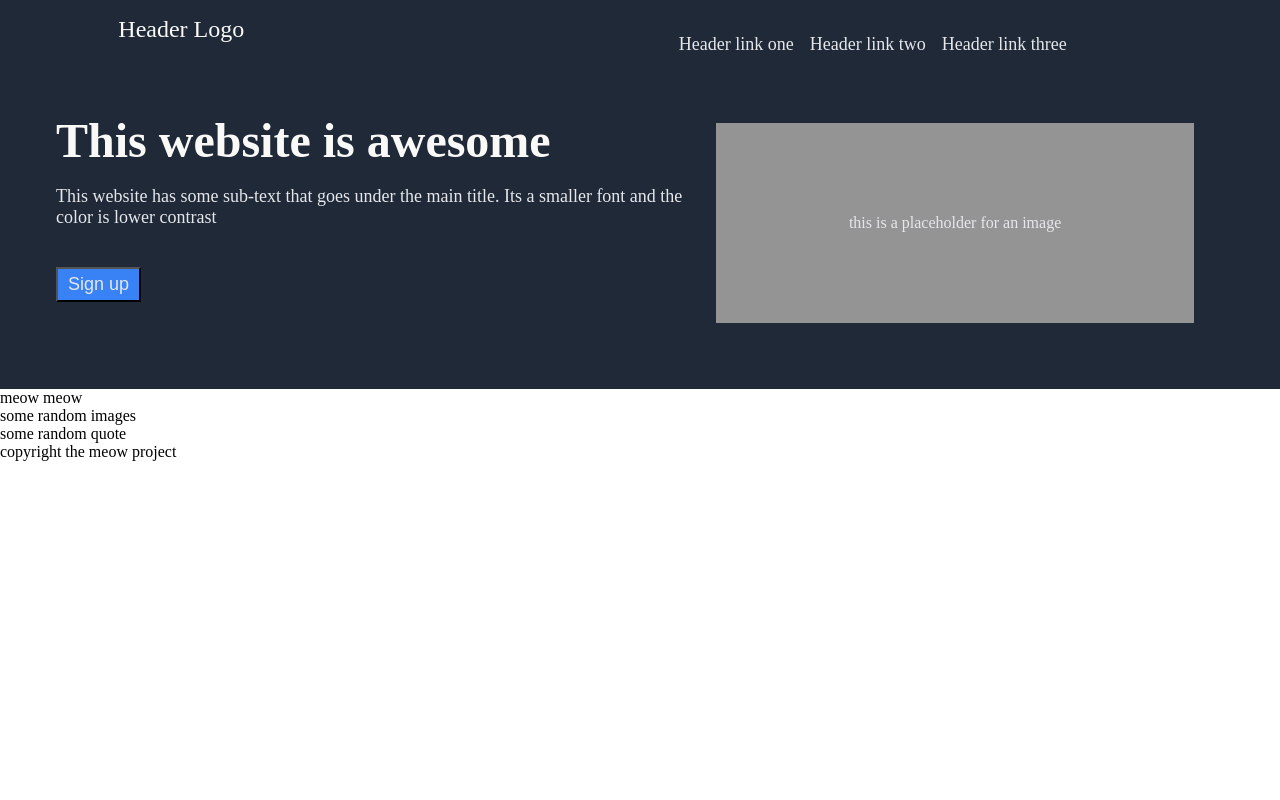
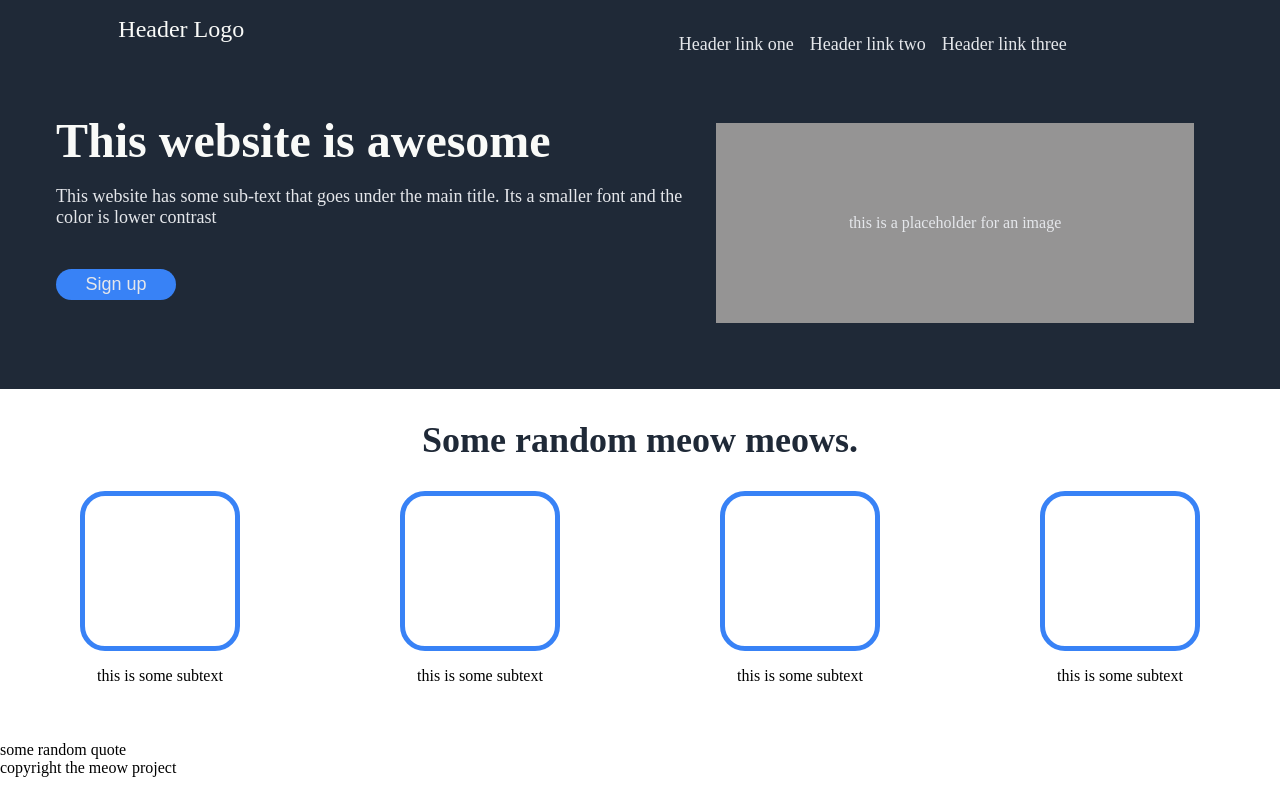
Before and after one commit to Infinite-XD/landing-page, a plain HTML site: page index.html in a window 1280 px wide. Drawn offline with Linux system fonts and the light colour scheme.

Commit message:
Make layout for the middle section of webpage

```diff
--- a/index.html
+++ b/index.html
@@ -28,8 +28,13 @@
     </div>
 
     <div class="middle">
-        <div class="middle-heading">meow meow</div>
-        <div class="middle-images">some random images</div>
+        <div class="middle-heading">Some random meow meows.</div>
+        <div class="middle-images">
+            <div class="middle-image"><div class="image"></div><p>this is some subtext</p></div>
+            <div class="middle-image"><div class="image"></div><p>this is some subtext</p></div>
+            <div class="middle-image"><div class="image"></div><p>this is some subtext</p></div>
+            <div class="middle-image"><div class="image"></div><p>this is some subtext</p></div>
+        </div>
         <div class="middle-quote">some random quote</div>
     </div>
 
--- a/styles.css
+++ b/styles.css
@@ -59,5 +59,41 @@ body {
 }
 .top-text button{
     padding: 5px 10px;
+    width: 120px;
     background-color: #3882F6;
+    border-radius: 25px;
+    border: none;
 }
+
+.middle {
+    display: flex;
+    flex-direction: column;
+}
+
+.middle-images {
+    display: flex;
+    justify-content: space-around;
+}
+
+.middle-heading {
+    align-self: center;
+    margin: 30px;
+    font-weight: bolder;
+    font-size: 36px;
+    color: #1F2937;
+}
+
+.middle-image {
+    display: flex;
+    flex-direction: column;
+    justify-content: center;
+    align-items: center;
+    margin-bottom: 40px;
+}
+
+.image {
+    border: #3882F6 5px solid;
+    border-radius: 25px;
+    width: 150px;
+    height: 150px;
+}
```
